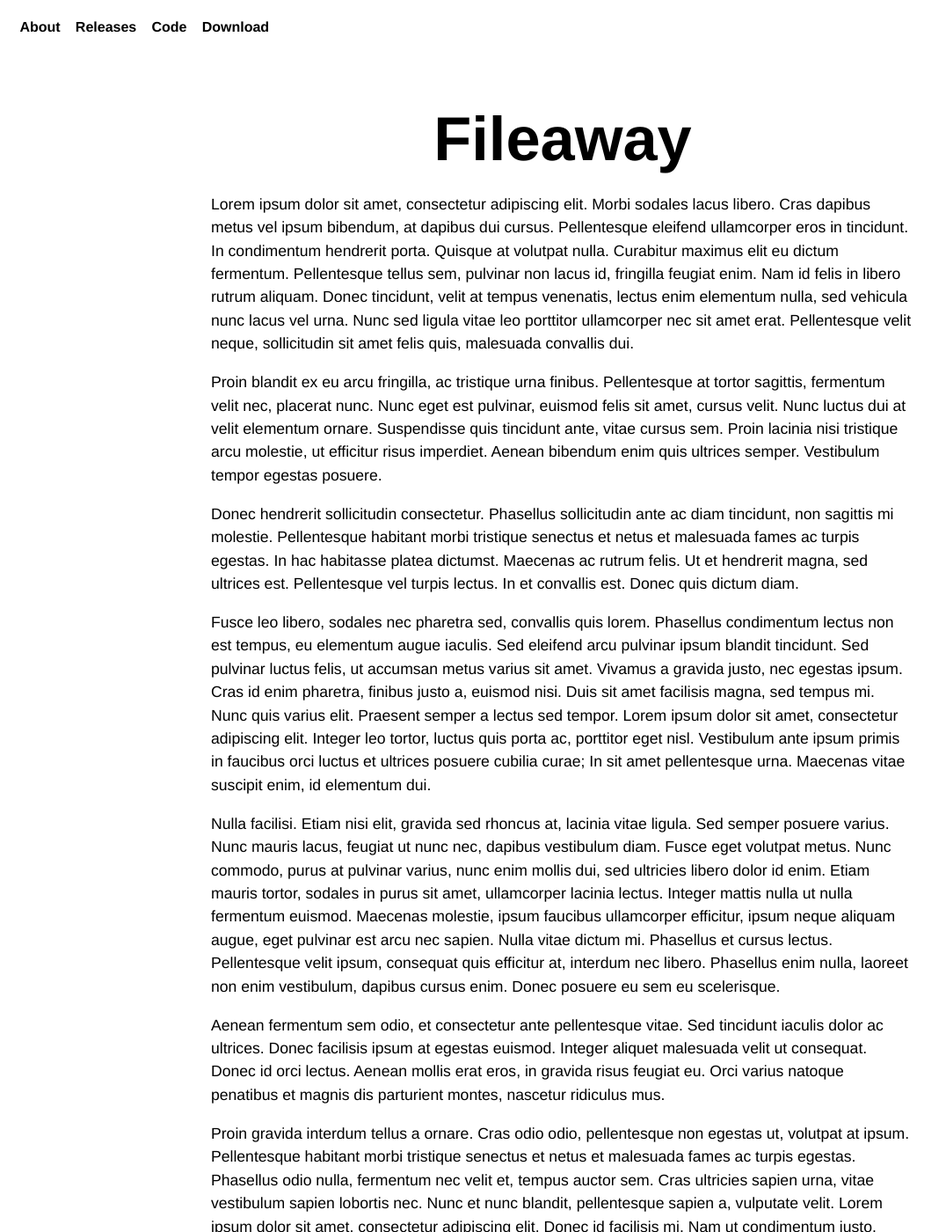
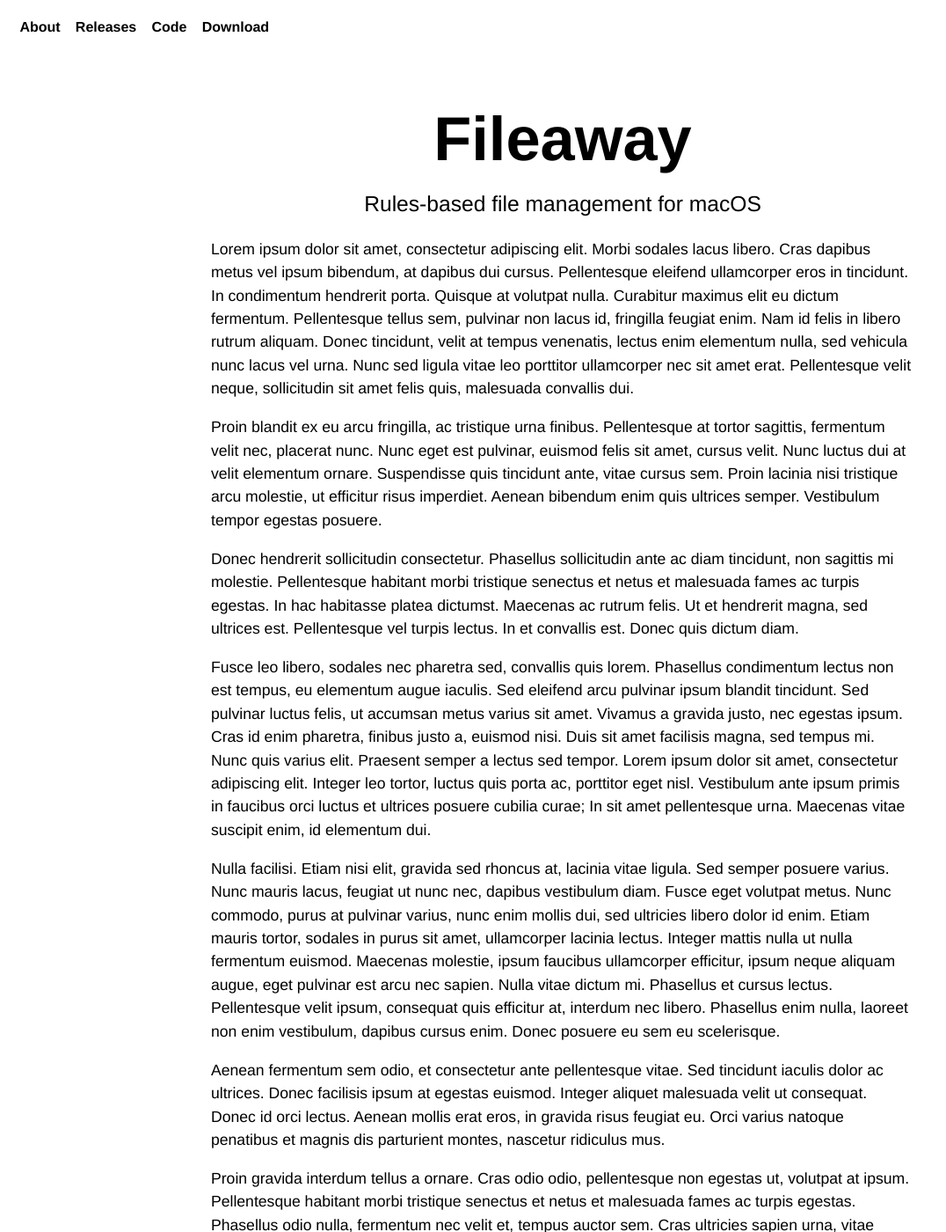
Before and after one commit to inseven/fileaway, a Jekyll site: the page built from docs/index.markdown, in a window 1280 px wide and 1400 px high. Shown: the whole window at 88% size, without its empty margins (0-1076 px from the left). Built offline with Jekyll 4.4.1, drawn with Linux system fonts in a browser that asks for light colours.

Commit message:
Add tag.

```diff
--- a/docs/css/style.css
+++ b/docs/css/style.css
@@ -47,6 +47,12 @@
     line-height: 1.5em;
 }
 
+.tagline {
+    text-align: center;
+    font-size: 1.4em;
+    font-weight: 400;
+}
+
 .footer {
     max-width: 800px;
     margin: auto;
--- a/docs/index.markdown
+++ b/docs/index.markdown
@@ -3,6 +3,8 @@
 ---
 
 # Fileaway
+
+<p class="tagline">Rules-based file management for macOS</p>
 
 Lorem ipsum dolor sit amet, consectetur adipiscing elit. Morbi sodales lacus libero. Cras dapibus metus vel ipsum bibendum, at dapibus dui cursus. Pellentesque eleifend ullamcorper eros in tincidunt. In condimentum hendrerit porta. Quisque at volutpat nulla. Curabitur maximus elit eu dictum fermentum. Pellentesque tellus sem, pulvinar non lacus id, fringilla feugiat enim. Nam id felis in libero rutrum aliquam. Donec tincidunt, velit at tempus venenatis, lectus enim elementum nulla, sed vehicula nunc lacus vel urna. Nunc sed ligula vitae leo porttitor ullamcorper nec sit amet erat. Pellentesque velit neque, sollicitudin sit amet felis quis, malesuada convallis dui.
 
```
